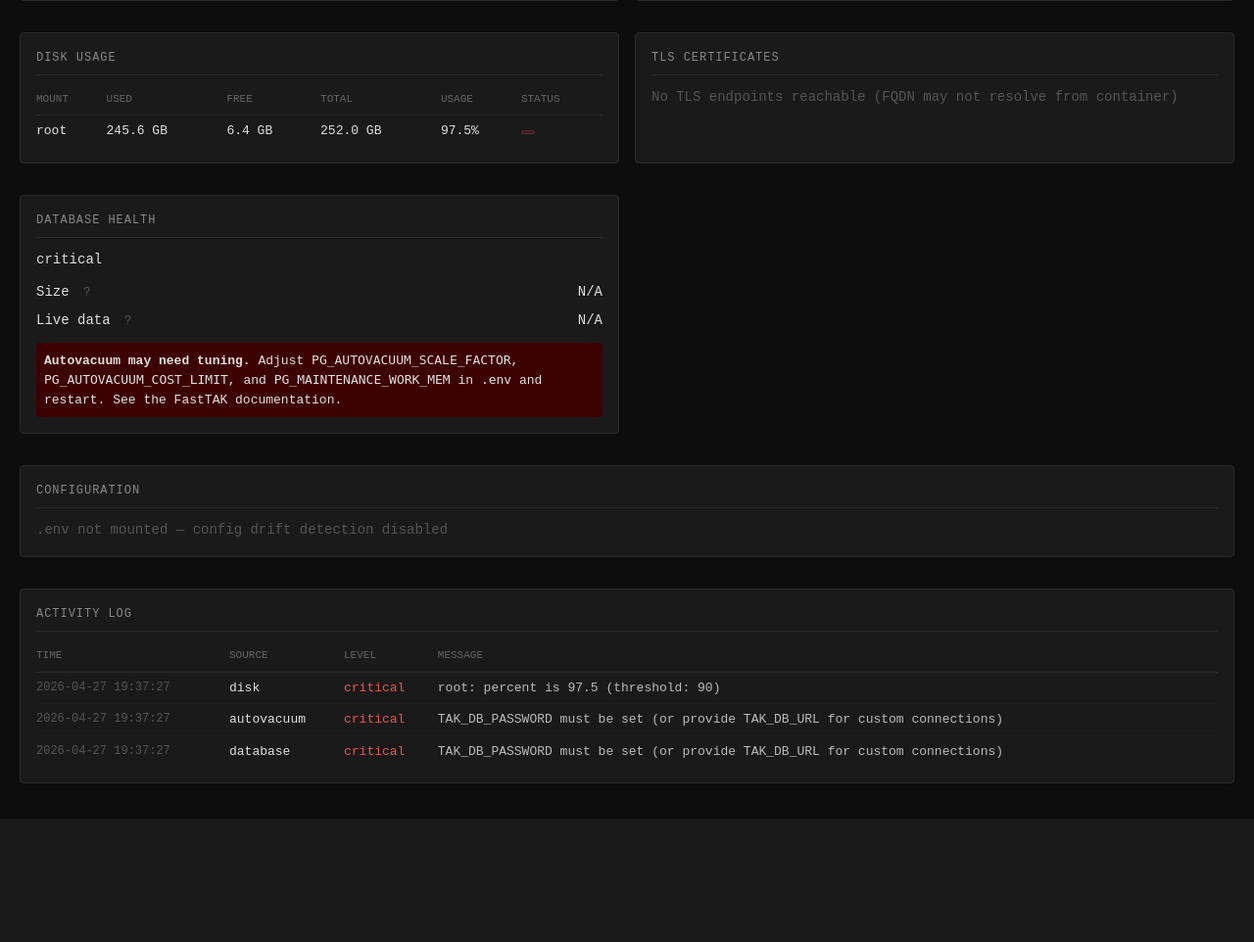
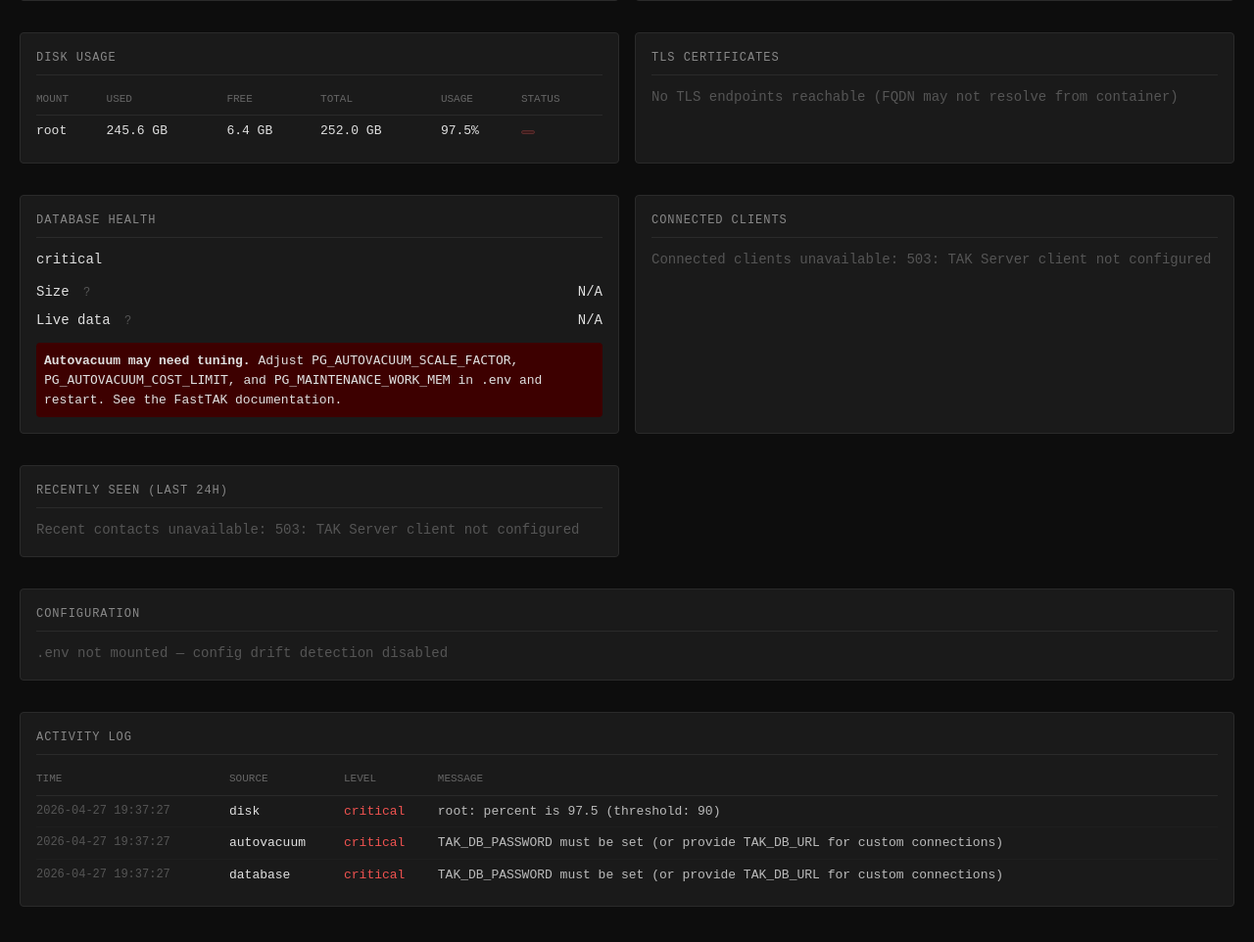
Before and after one commit to pounde/FastTAK, a FastAPI app: page / in a window 1280 px wide. Shown: the part 511-1473 px from the top of the page at 98% size. Before the commit the page ends 1347 px from the top, so only its background shows below. Run offline with FastAPI, Linux system fonts and the light colour scheme; some libraries are stand-ins or nearby versions.

Commit message:
feat(dashboard): add connected-clients and recent-contacts cards
Co-Authored-By: Claude Sonnet 4.6 <noreply@anthropic.com>

```diff
--- a/monitor/app/dashboard/templates/dashboard.html
+++ b/monitor/app/dashboard/templates/dashboard.html
@@ -103,6 +103,34 @@
         </div>
     </div>
 
+    <!-- Connected Clients -->
+    <div class="card">
+        <div class="card-title">
+            Connected Clients
+            <span class="htmx-indicator text-muted" id="clients-loading">loading...</span>
+        </div>
+        <div
+            hx-get="/ui/partials/connected-clients"
+            hx-trigger="load, every 15s"
+            hx-indicator="#clients-loading">
+            <span class="text-muted">Loading...</span>
+        </div>
+    </div>
+
+    <!-- Recently Seen Contacts -->
+    <div class="card">
+        <div class="card-title">
+            Recently seen (last 24h)
+            <span class="htmx-indicator text-muted" id="recent-contacts-loading">loading...</span>
+        </div>
+        <div
+            hx-get="/ui/partials/recent-contacts?max_age=86400"
+            hx-trigger="load, every 60s"
+            hx-indicator="#recent-contacts-loading">
+            <span class="text-muted">Loading...</span>
+        </div>
+    </div>
+
     <!-- Config Drift Detection (full width) -->
     <div class="card col-span-2">
         <div class="card-title">
```
